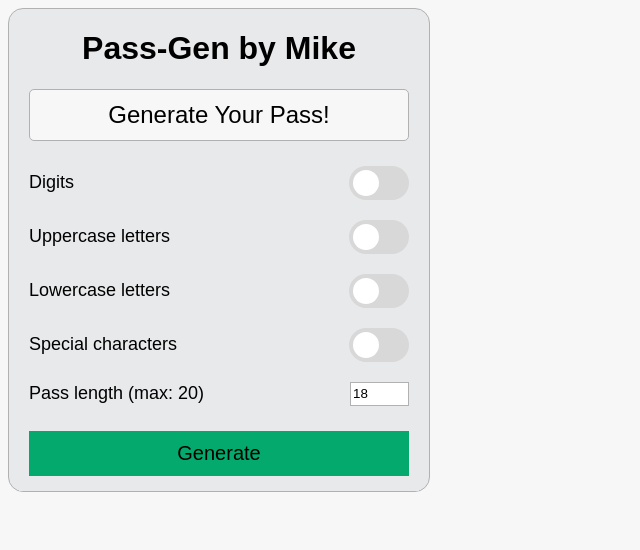
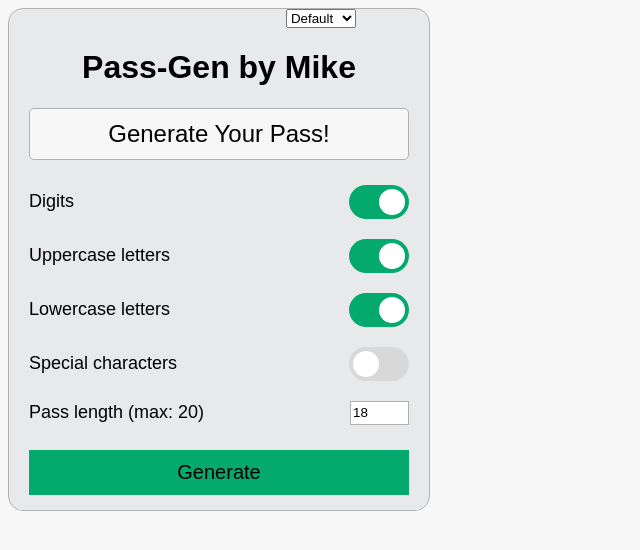
Before and after one commit to FirstDayAtWork/PasswordGenerator, a plain HTML site: page index.html in a window 1280 px wide. Shown: the whole page, without its empty margins (0-640 px from the left). Drawn offline with Linux system fonts and the light colour scheme.

Commit message:
now u can select presets

```diff
--- a/app.js
+++ b/app.js
@@ -3,14 +3,78 @@ const passWindow = document.querySelector('.pass-window');
 const passReveal = document.querySelector('.password-reveal');
 const passLength = document.querySelector('#how-num');
 const checkBoxInputs = document.querySelectorAll('input[type="checkbox"');
+const appHead = document.querySelector('.app-head')
 
 generatePassButton.addEventListener('click', generatePassWord);
 
+// generate presets in DOM
+function generatePresets(){
+  let arr = ['Default', 'Easy', 'Medium', 'Strong'];
+  let map = presetsMap();
 
-let passValue = Math.floor(passLength.value);
+  const container = document.createElement('div');
+  const select = document.createElement("select");
+  container.classList.add('presets-box');
+  select.id = 'presets';
+  appHead.prepend(container)
+  container.appendChild(select)
+
+  for(let i = 0; i < arr.length; i++){
+    const option = document.createElement("option");
+    option.value = `${i}`;
+    option.innerText = arr[i]
+    select.appendChild(option)
+  }
+
+
+
+// execute functionality to selected option
+  select.addEventListener('change', () => {
+    let pres = map.get(+select.selectedOptions[0].value)
+    presetConstuctor(pres)
+
+  })
+}
+
+generatePresets()
+
+// Preset template
+function presetConstuctor(preset){
+  let [lenOfpass, ...arr] = preset;
+  for(let i = 0; i < checkBoxInputs.length; i++){
+    checkBoxInputs[i].checked = arr[i]
+  }
+
+  passLength.value = Math.floor(lenOfpass);
+}
+
+
+// hardcode presets
+function presetsMap(){
+  let optionMap = new Map();
+
+  optionMap.set(0, [18, true, true, true, false])
+            .set(1, [4, true, false, true, false])
+            .set(2, [12, false, true, true, false])
+            .set(3, [20, true, true, true, true])
+
+  return optionMap
+}
+
+// load default preset
+ function loadDefaultPreset(){
+    let map = presetsMap().get(0);
+    presetConstuctor(map)
+
+  }
+
+loadDefaultPreset()
+
 
 
 function generatePassWord() {
+
+  let passValue = Math.floor(passLength.value);
 
     if(passLength.value > 20){return}
     let boxesState = [...checkBoxInputs].map(el => el.checked);
--- a/index.html
+++ b/index.html
@@ -8,7 +8,8 @@
 </head>
 <body>
     <div class="main">
-    <header>
+
+    <header class="app-head">
         <div class="head">
         <h1>Pass-Gen by Mike</h1>
         </div>
--- a/style.css
+++ b/style.css
@@ -19,12 +19,17 @@ body {
     padding: 0 10px;
 }
 
-header {
+.app-head {
     display: flex;
-    align-items: center;
     justify-content: space-around;
+    flex-direction: column;
 }
 
+
+.presets-box{
+  display: flex;
+  justify-content: right;
+}
 
 .container {
     background-color: #e7e9eb;
```
